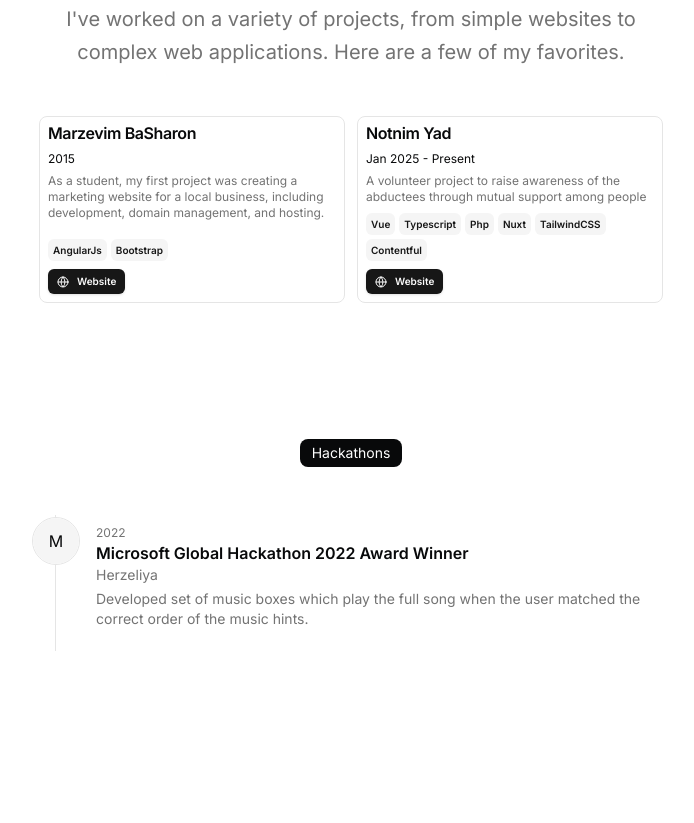
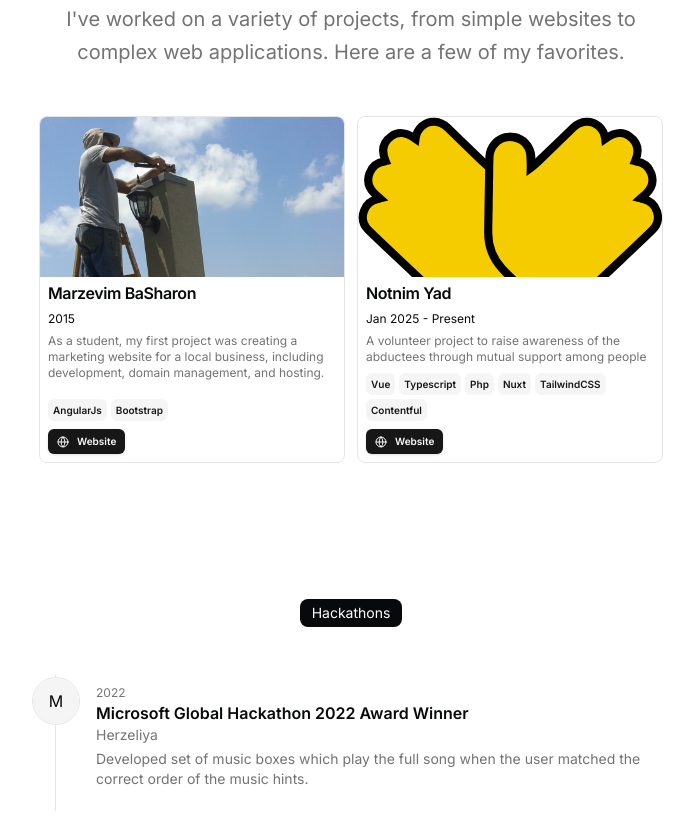
Before and after one commit to almogk012/portfolio, a Next.js app: page / in a window 1280 px wide. Shown: the part 1077-1900 px from the top of the page, without its empty margins (289-983 px from the left). Built offline with nearby package versions, Linux system fonts and the light colour scheme.

Commit message:
add images for projects

```diff
--- a/src/data/resume.tsx
+++ b/src/data/resume.tsx
@@ -133,7 +133,7 @@
           icon: <Icons.globe className="size-3" />,
         },
       ],
-      image: "",
+      image: "/marzevimbasharon.jpg",
       video: "",
     },
     {
@@ -158,7 +158,7 @@
           icon: <Icons.globe className="size-3" />,
         },
       ],
-      image: "",
+      image: "/two-yellow-hands.svg",
       video: "",
     },
   ],
```
Also changed, not shown: public/marzevimbasharon.jpg (added), public/two-yellow-hands.svg (added).
